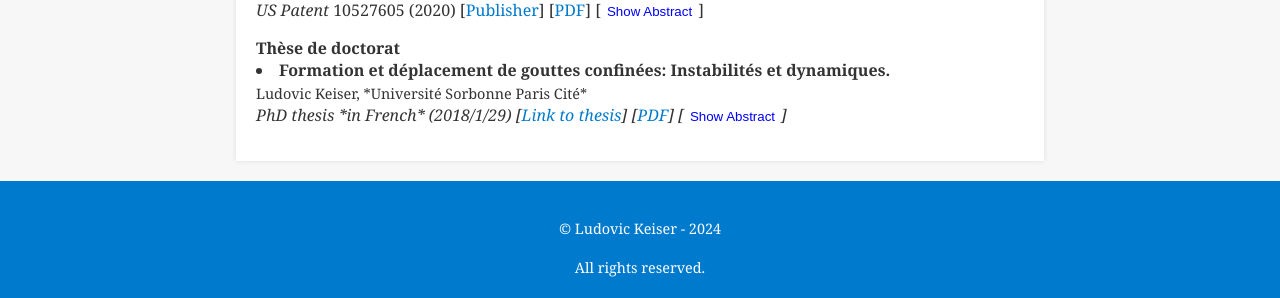
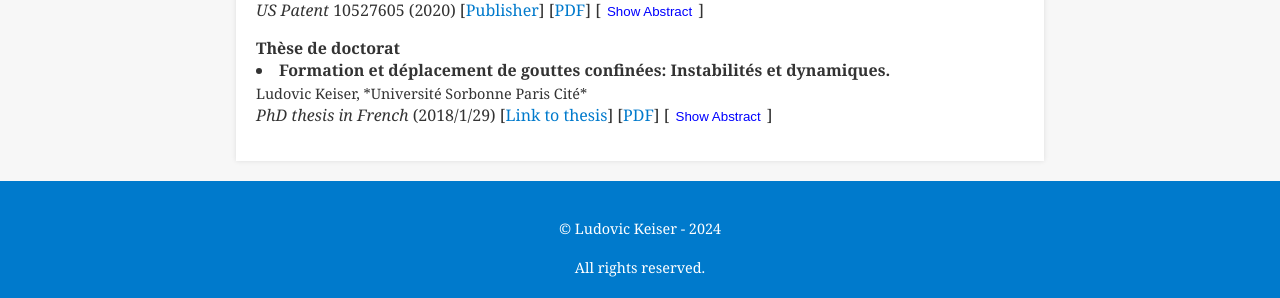
Before and after one commit to Keiser-sci/keiser-sci.github.io, a Jekyll site: the page built from publications.md, in a window 1280 px wide. Shown: the part 1983-2281 px from the top of the page. Built offline with Jekyll 4.4.1, drawn with Linux system fonts in a browser that asks for light colours.

```diff
--- a/publications.md
+++ b/publications.md
@@ -220,7 +220,7 @@ title: "Publications"
 <li style="margin-bottom: 15px;">
     <strong>Formation et déplacement de gouttes confinées: Instabilités et dynamiques.</strong><br>
     <span style="font-size: 0.9em;">Ludovic Keiser, *Université Sorbonne Paris Cité* </span><br>
-    <em>PhD thesis *in French* (2018/1/29)
+    <em>PhD thesis in French</em> (2018/1/29)
     [<a href="https://hal.science/tel-02280106/">Link to thesis</a>]
     [<a href="publications/Keiser_PhD.pdf">PDF</a>]
     [<button onclick="toggleAbstract('abstractThesis')" style="background:none; color:blue; border:none; cursor:pointer;">Show Abstract</button>]
```
